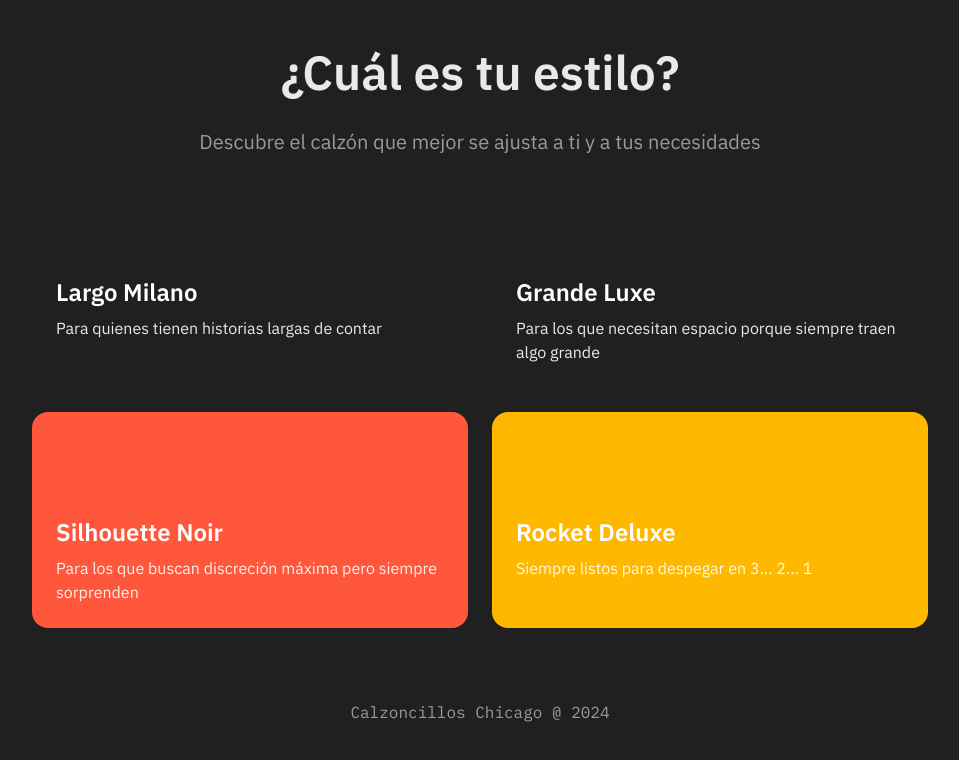
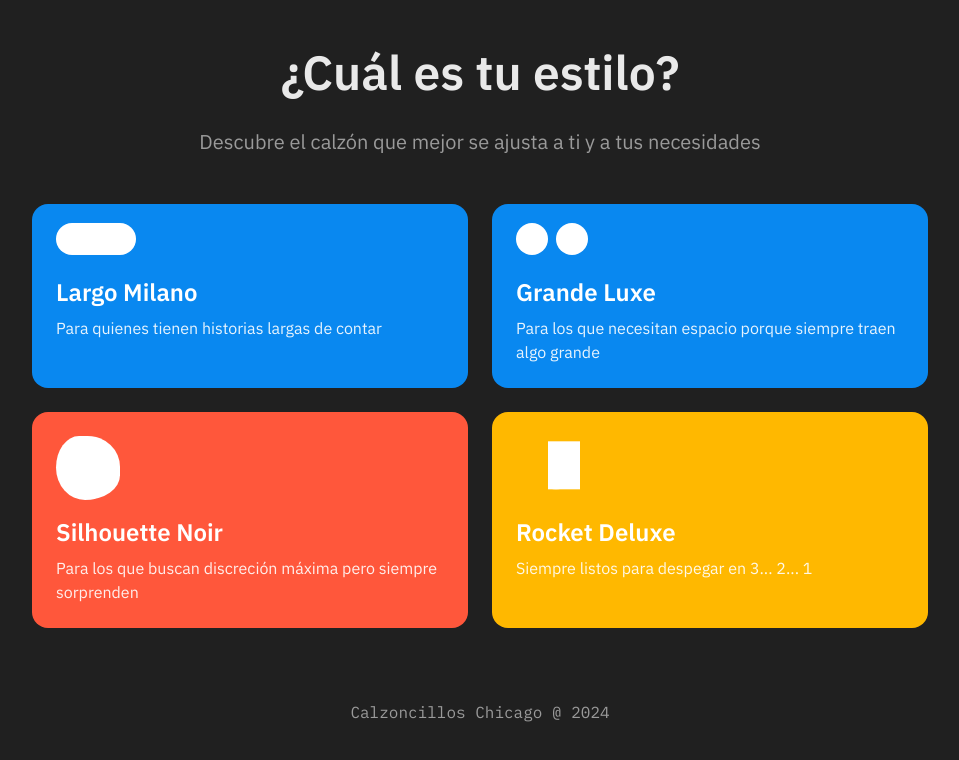
Before and after one commit to miguelcastroe/chicagobrieftastic, a React (Vite) app: page / in a window 1280 px wide. Shown: the top 760 px of the page, without its empty margins (160-1119 px from the left). Built offline with nearby package versions, Linux system fonts and the light colour scheme.

Commit message:
Set text color to white
Updated styles to change text color to white for better visibility across the application. Adjustments made where necessary to ensure readability.
[skip gpt_engineer]

```diff
--- a/src/pages/Index.tsx
+++ b/src/pages/Index.tsx
@@ -22,8 +22,8 @@ const styles: Style[] = [
       "Porque las mejores historias necesitan espacio",
       "Como tu lista de conquistas: largo y memorable",
     ],
-    color: "bg-primary",
-    icon: <div className="w-20 h-8 bg-primary rounded-full animate-float" />,
+    color: "bg-card",
+    icon: <div className="w-20 h-8 bg-text-white rounded-full animate-float" />,
   },
   {
     id: "grande-luxe",
@@ -34,11 +34,11 @@ const styles: Style[] = [
       "Espacio de lujo para tus grandes ambiciones",
       "Cuando necesitas ese extra de confianza",
     ],
-    color: "bg-secondary",
+    color: "bg-card",
     icon: (
       <div className="flex gap-2">
-        <div className="w-8 h-8 bg-secondary rounded-full animate-float" />
-        <div className="w-8 h-8 bg-secondary rounded-full animate-float" />
+        <div className="w-8 h-8 bg-text-white rounded-full animate-float" />
+        <div className="w-8 h-8 bg-text-white rounded-full animate-float" />
       </div>
     ),
   },
@@ -52,7 +52,7 @@ const styles: Style[] = [
       "Para los que guardan los mejores secretos",
     ],
     color: "bg-accent1",
-    icon: <div className="w-16 h-16 bg-accent1 rounded-full animate-blob" />,
+    icon: <div className="w-16 h-16 bg-text-white rounded-full animate-blob" />,
   },
   {
     id: "rocket-deluxe",
@@ -66,8 +66,8 @@ const styles: Style[] = [
     color: "bg-accent2",
     icon: (
       <div className="relative w-16 h-16">
-        <div className="absolute bottom-0 left-1/2 -translate-x-1/2 w-8 h-12 bg-accent2 transform rotate-45 animate-rocket" />
-        <div className="absolute bottom-0 left-1/2 -translate-x-1/2 w-4 h-4 bg-accent2 rounded-full animate-rocket" />
+        <div className="absolute bottom-0 left-1/2 -translate-x-1/2 w-8 h-12 bg-text-white transform rotate-45 animate-rocket" />
+        <div className="absolute bottom-0 left-1/2 -translate-x-1/2 w-4 h-4 bg-text-white rounded-full animate-rocket" />
       </div>
     ),
   },
```
